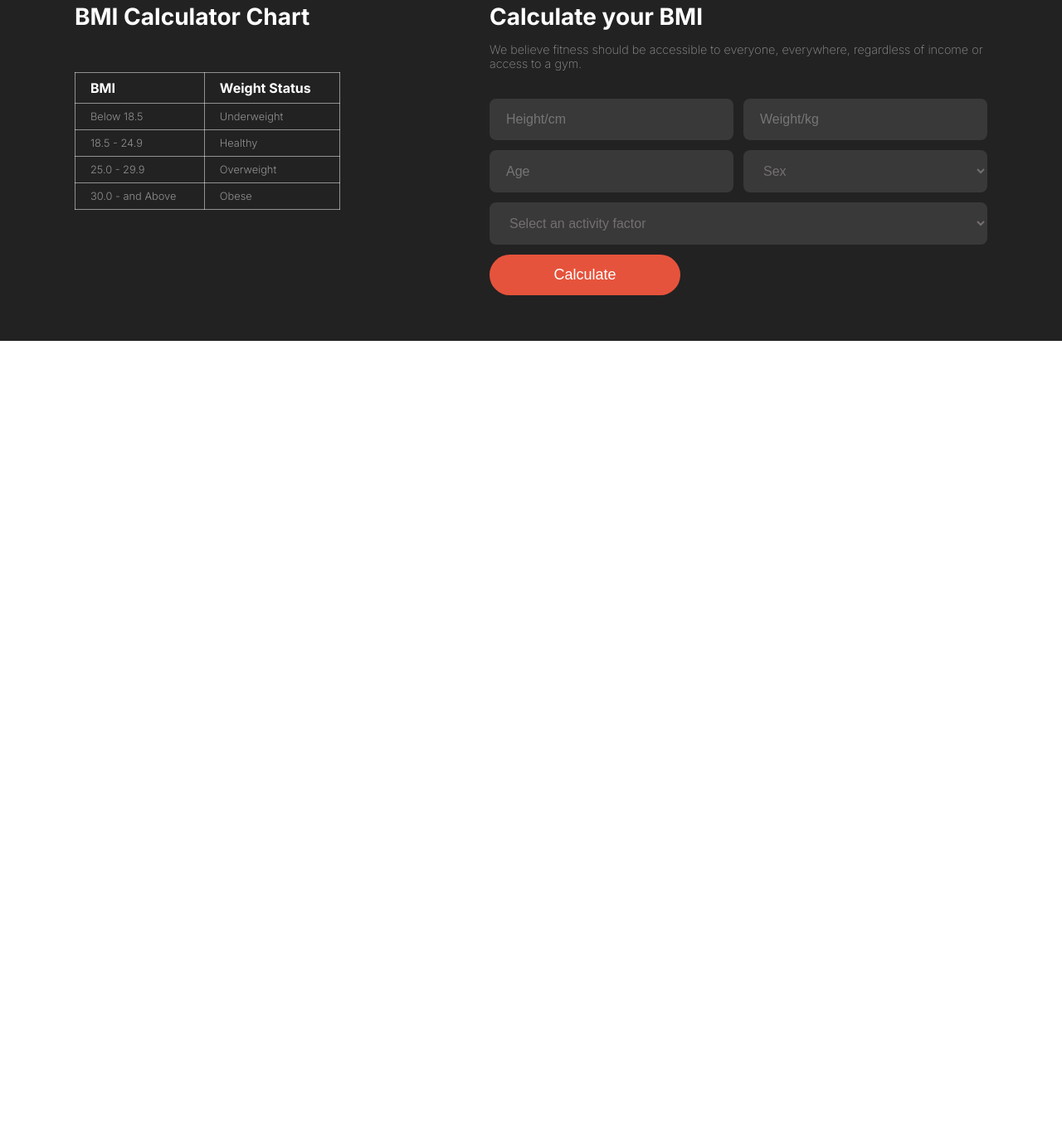
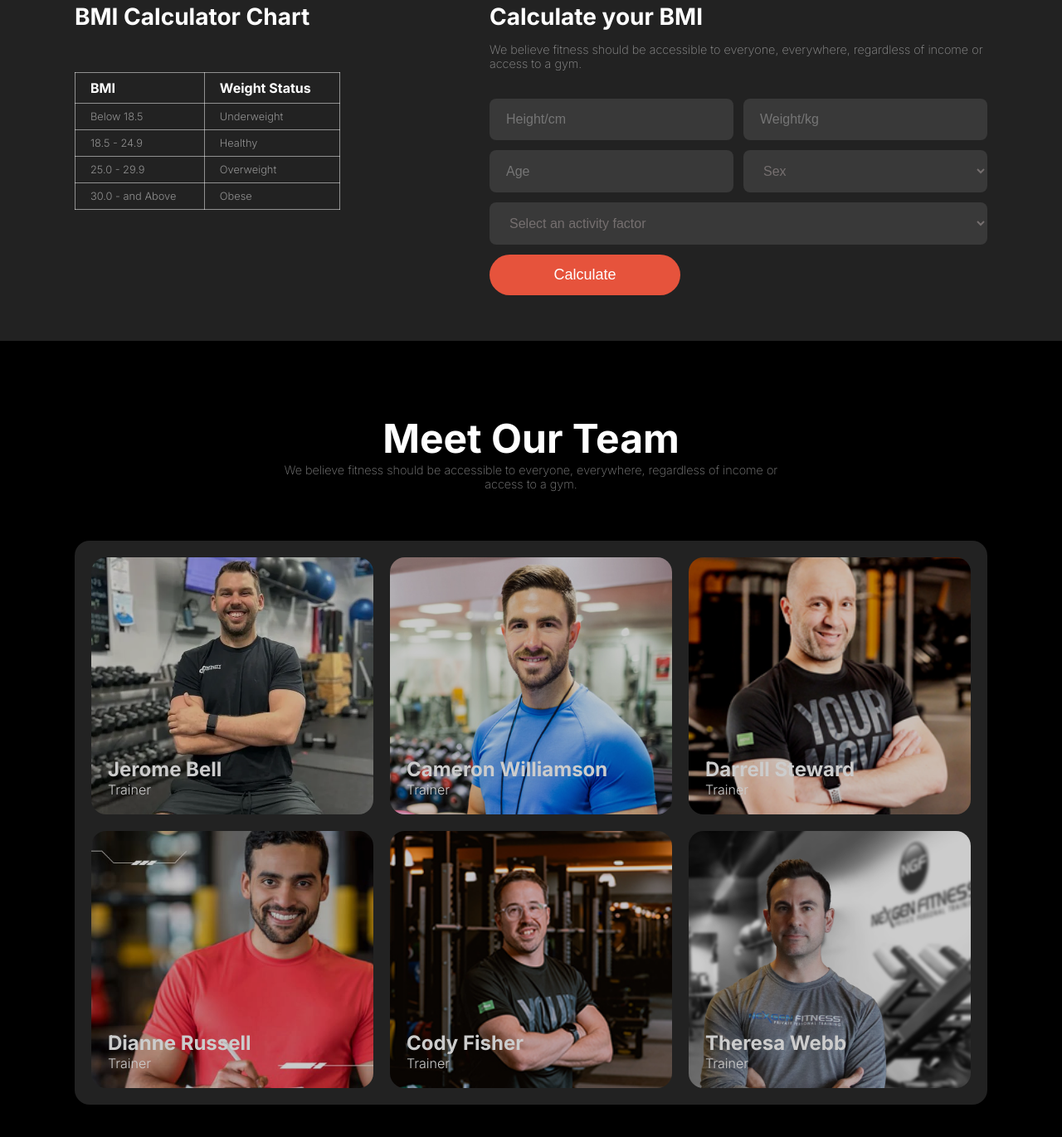
Before and after one commit to Soumik-Web/Assignment-02, a plain HTML site: page index.html in a window 1280 px wide. Shown: the part 2024-3395 px from the top of the page at 83% size. Before the commit the page ends 2435 px from the top, so only its background shows below. Drawn offline with Linux system fonts and the light colour scheme; a web font is replaced by a local one.

Commit message:
Profile Added

```diff
--- a/index.html
+++ b/index.html
@@ -174,6 +174,38 @@
                 </div>
             </div>
         </section>
+        <section class="team-container bg-dark adjust-width">
+            <div class="team-description">
+                <h1 class="team-description-title text-title">Meet Our Team</h1>
+                <p class="team-description-details text-secondary">We believe fitness should be accessible to everyone, everywhere, regardless of income or access to a gym.</p>
+            </div>
+            <div class="team-profiles bg-secondary display-grid">
+                <div class="profile-card" id="profile-1">
+                    <h2 class="profile-name">Jerome Bell</h2>
+                    <p class="profile-description">Trainer</p>
+                </div>
+                <div class="profile-card" id="profile-2">
+                    <h2 class="profile-name">Cameron Williamson</h2>
+                    <p class="profile-description">Trainer</p>
+                </div>
+                <div class="profile-card" id="profile-3">
+                    <h2 class="profile-name">Darrell Steward</h2>
+                    <p class="profile-description">Trainer</p>
+                </div>
+                <div class="profile-card" id="profile-4">
+                    <h2 class="profile-name">Dianne Russell</h2>
+                    <p class="profile-description">Trainer</p>
+                </div>
+                <div class="profile-card" id="profile-5">
+                    <h2 class="profile-name">Cody Fisher</h2>
+                    <p class="profile-description">Trainer</p>
+                </div>
+                <div class="profile-card" id="profile-6">
+                    <h2 class="profile-name">Theresa Webb</h2>
+                    <p class="profile-description">Trainer</p>
+                </div>
+            </div>
+        </section>
     </main>
 </body>
 </html>
--- a/styles/index.css
+++ b/styles/index.css
@@ -437,6 +437,75 @@
 }
 
 
+/* Team Profile Container Styles */
+.team-container{
+    padding-bottom: 88px;
+}
+.team-profiles{
+    /* border: 1px solid lemonchiffon; */
+    grid-template-columns: repeat(3, 1fr);
+    gap: 20px;
+    border-radius: 18px;
+    padding: 20px;
+
+}
+.profile-card{
+    /* border: 1px dotted coral; */
+    /* width: 340px; */
+    background-color: ;
+    border-radius: 18px;
+    height: 270px;
+    display: flex;
+    flex-direction: column;
+    justify-content: end;
+    align-items: start;
+    padding: 20px;
+    background-repeat: no-repeat;
+    background-position: center;
+    background-size: cover;
+}
+.team-description{
+    /* border: 1px solid lemonchiffon; */
+    text-align: center;
+    padding-top: 88px;
+    padding-bottom: 60px;
+    max-width: 640px;
+    margin: auto;
+ }
+#profile-1{
+    background-image:  url(../assets/images/trainer1.png);
+    filter: brightness(80%);
+}
+#profile-2{
+    background-image: url(../assets/images/trainer2.png);
+    filter: brightness(80%);
+}
+#profile-3{
+    background-image: url(../assets/images/trainer3.png);
+    filter: brightness(80%);
+}
+#profile-4{
+    background-image: url(../assets/images/trainer4.png);
+    filter: brightness(80%);
+}
+#profile-5{
+    background-image: url(../assets/images/trainer5.png);
+    filter: brightness(80%);
+}
+#profile-6{
+    background-image: url(../assets/images/trainer6.png);
+    filter: brightness(80%);
+}
+
+
+
+
+
+
+
+
+
+
 
 
 
@@ -522,6 +591,7 @@
 @media screen and (max-width: 578px) {
     .adjust-width{
         margin-left: 10px;
+        margin-right: 10px;
     }
     .btn-primary{
         font-size: 1rem;
@@ -635,10 +705,12 @@
     .bmi-calculate{
         gap: 60px;
         flex-direction: column;
+        padding-left: 10px;
+        padding-right: 10px;
     }
     .bmi-table{
-        width: 300px;
-        height: 215;
+        width: 280px;
+        height: 200px;
     }
     .bmi-chart-title{
         font-size: 1.2rem;
@@ -649,7 +721,7 @@
     }
 
     .bmi-table td{
-        font-size: .6rem;
+        font-size: .65rem;
     }
     .bmi-calculator-title{
         font-size: 1.2rem;
@@ -664,7 +736,10 @@
         padding-top: 13px;
         padding-bottom: 13px;
         box-sizing: border-box;
-        width: 100%;
+        width: 95%;
+    }
+    #activity{
+        width: calc(95% + 10px)
     }
     /* .bmi-form{
         display: flex;
```
